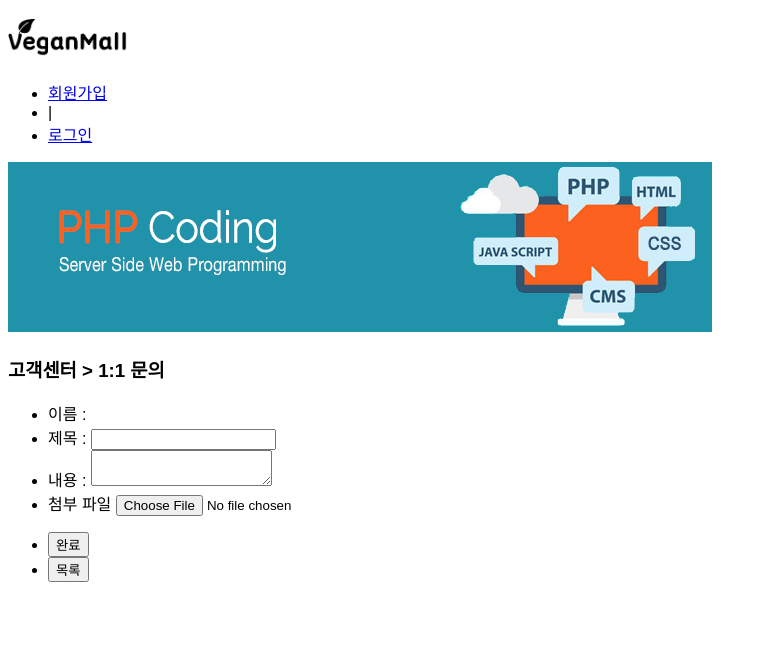
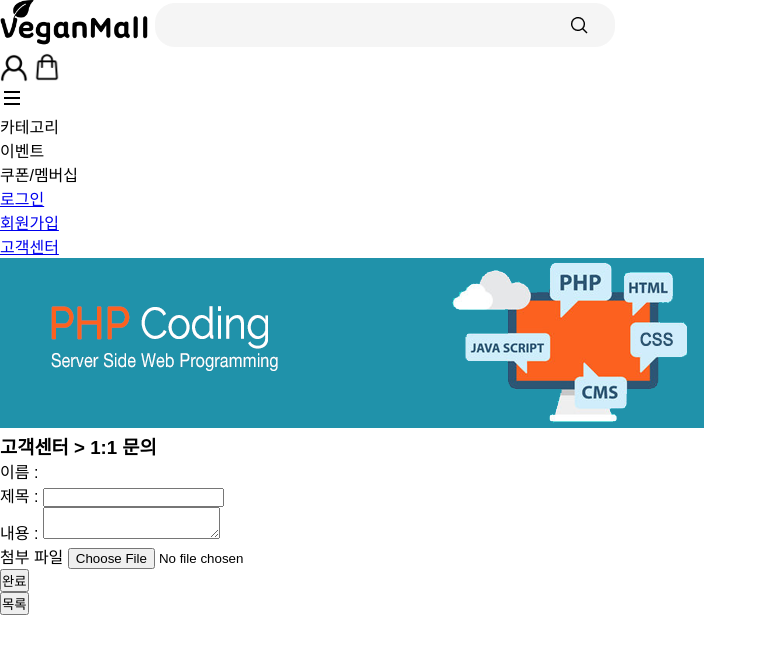
Before and after one commit to wateralsie/vegan-mall, a PHP site: page /help.php in a window 1280 px wide. Shown: the top 654 px of the page, without its empty margins (0-775 px from the left). Run offline with PHP 8.4, Linux system fonts and the light colour scheme; some web fonts are replaced.

Commit message:
temp commit

```diff
--- a/header.php
+++ b/header.php
@@ -11,40 +11,48 @@
 
 <div id="top">
     <h3>
-        <a href="home.php"><img src="./image/logo.png" width="120px"></a>
+        <a href="home.php"><img src="./image/logo.png" width="150px"></a>
+        <img src="./image/search_bar.png" >
     </h3>
+
     <ul id="top_menu">
+        <img src="./image/user.png" width="28px">
+        <img src="./image/shopping_bag.png" width="30px">
+    </ul>
+</div>
+<div id="menu_bar">
+    <ul>
+        <li><img src="./image/category.png"></li>
+        <li>카테고리</li>
+    </ul>
+    <ul>
+        <li>이벤트</li>
+        <li>쿠폰/멤버십</li>
+    </ul>
+    <ul>
 <?php
     // 로그인이 되지 않았으면 '회원가입, 로그인'
     if (!$user_id) {
 ?>
+        <li><a href="login.php">로그인</a></li>
         <li><a href="signup.php">회원가입</a></li>
-        <li> | </li>
-        <li><a href="login.php">로그인</a></li>
 <?php
     } else {
         $is_logged_in = $user_name."(".$user_id.") 님 환영합니다!";
 ?>
         <li><?=$is_logged_in?></li>
-        <li> | </li>
         <li><a href="login_logout.php">로그아웃</a></li>
-        <li> | </li>
         <li><a href="user_modify_info.php">정보수정</a></li>
 <?php
     }
 ?>
+        <li><a href="help_list.php">고객센터</a></li>
 <?php
     if ($user_level == 9) {
 ?>
-        <li> | </li>
         <li><a href="admin.php">관리자 모드</a></li>
 <?php
     }
 ?>
     </ul>
 </div>
-<div id="menu_bar">
-    <ul>
-        <!-- TODO: 메뉴 구성 -->
-    </ul>
-</div>
--- a/styles/style.css
+++ b/styles/style.css
@@ -2,4 +2,5 @@
 
 * {
 	font-family: 'Pretendard', 'Apple SD Gothic Neo', sans-serif;
+    padding: 0; margin: 0;
 }
```
